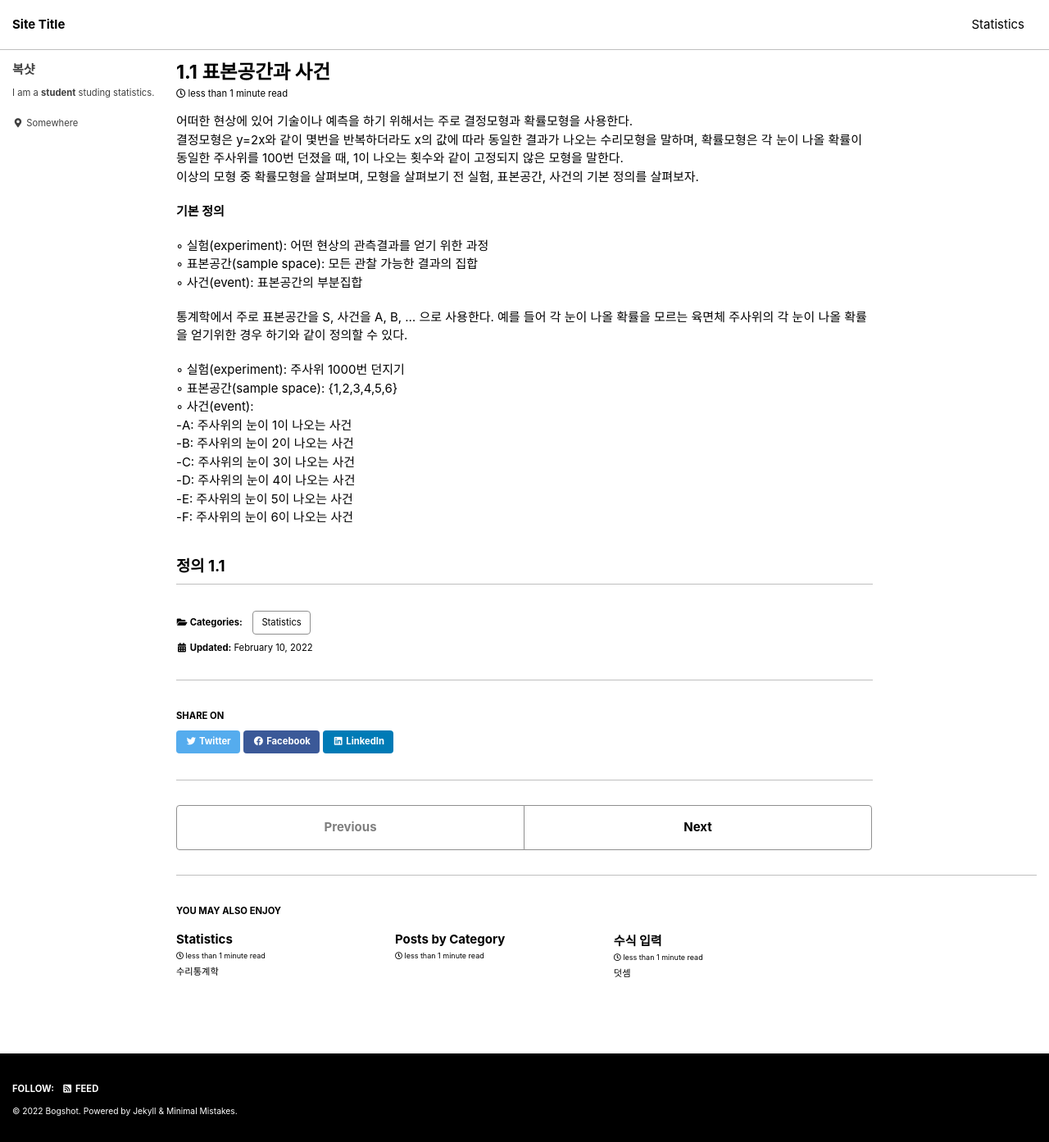
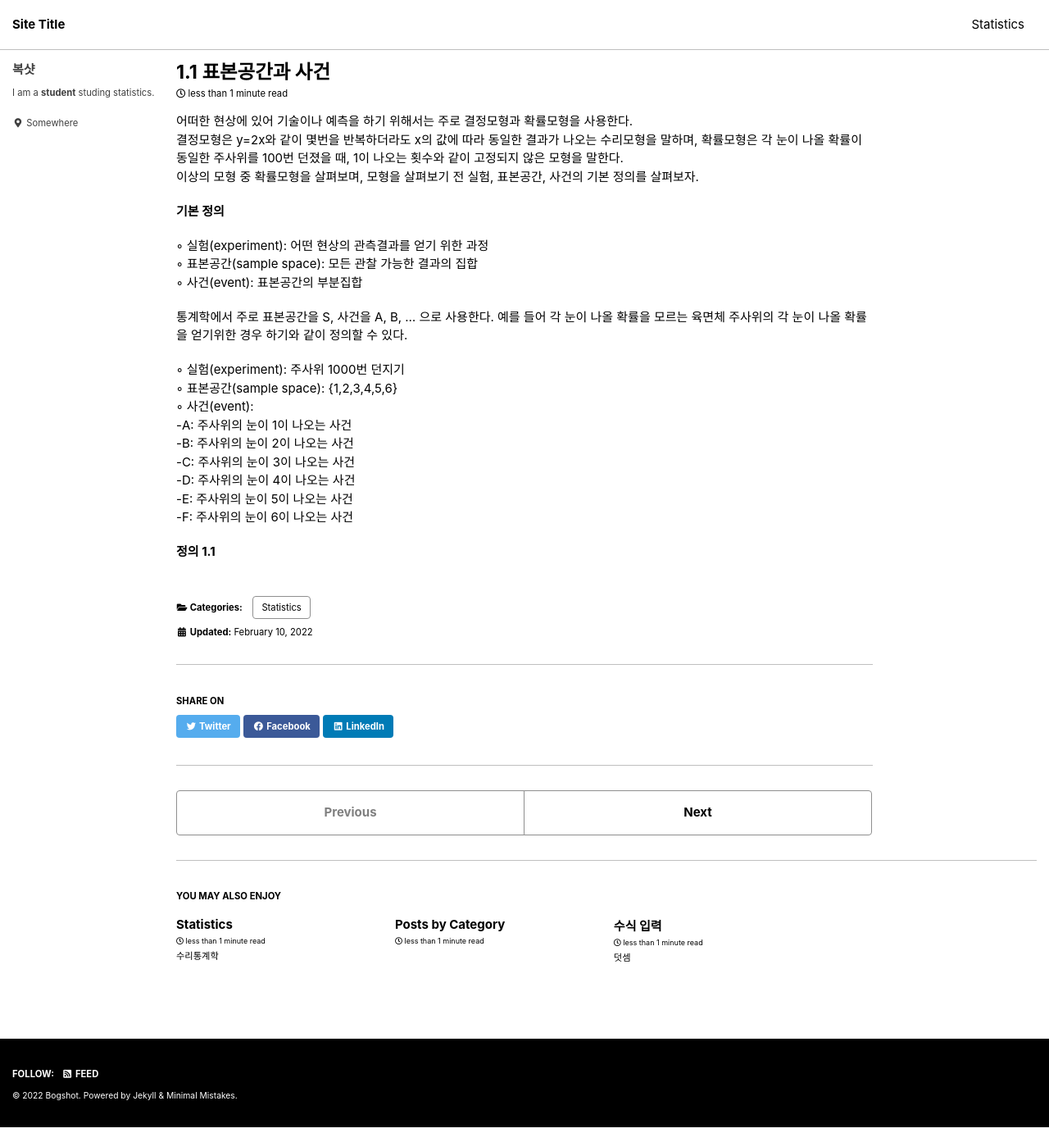
Before and after one commit to Bogshot/bogshot.github.io, a Jekyll site: the page built from _posts/2022-02-10-probability(1).md, in a window 1280 px wide. Shown: the whole page at 82% size. Built offline with Jekyll 4.4.1, drawn with Linux system fonts in a browser that asks for light colours; cached includes are drawn as plain includes.

```diff
--- a/_posts/2022-02-10-probability(1).md
+++ b/_posts/2022-02-10-probability(1).md
@@ -30,4 +30,4 @@ post:
   -E: 주사위의 눈이 5이 나오는 사건
   -F: 주사위의 눈이 6이 나오는 사건
 
-## 정의 1.1
+**정의 1.1**
```
